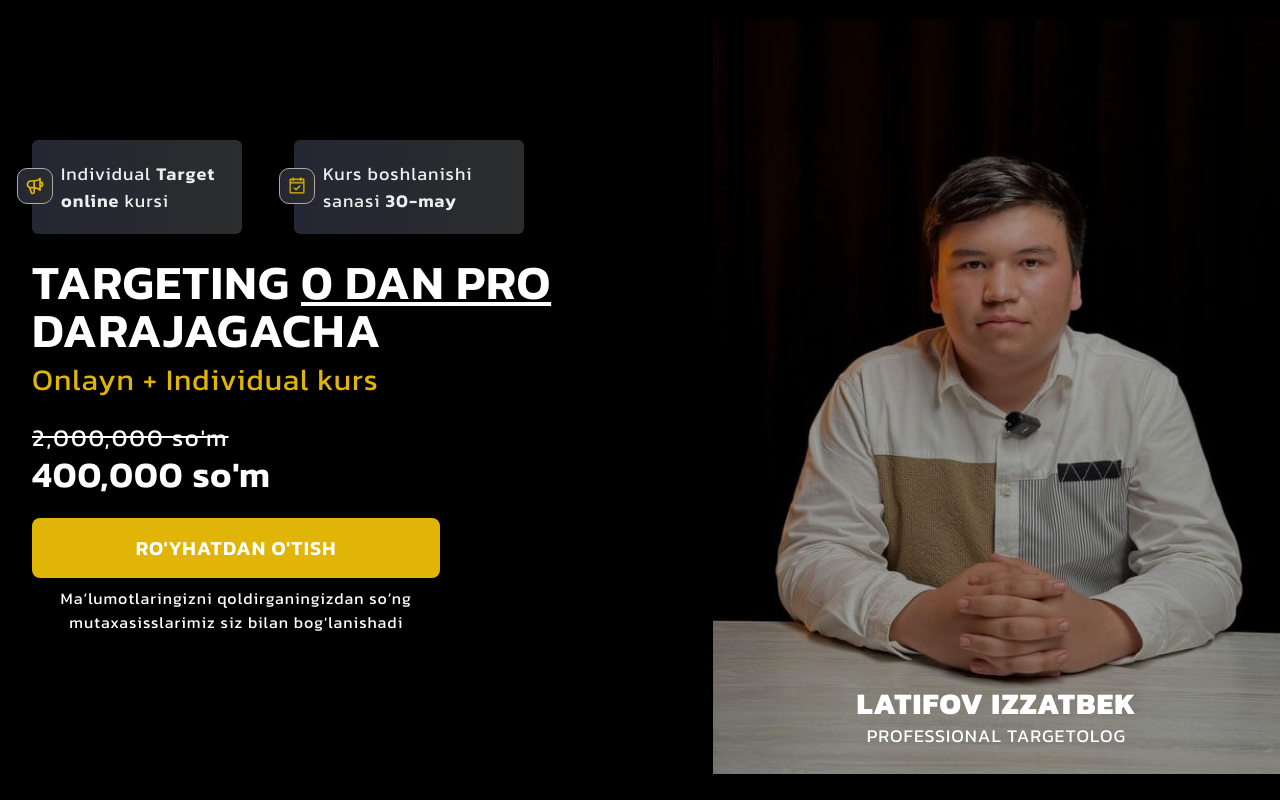
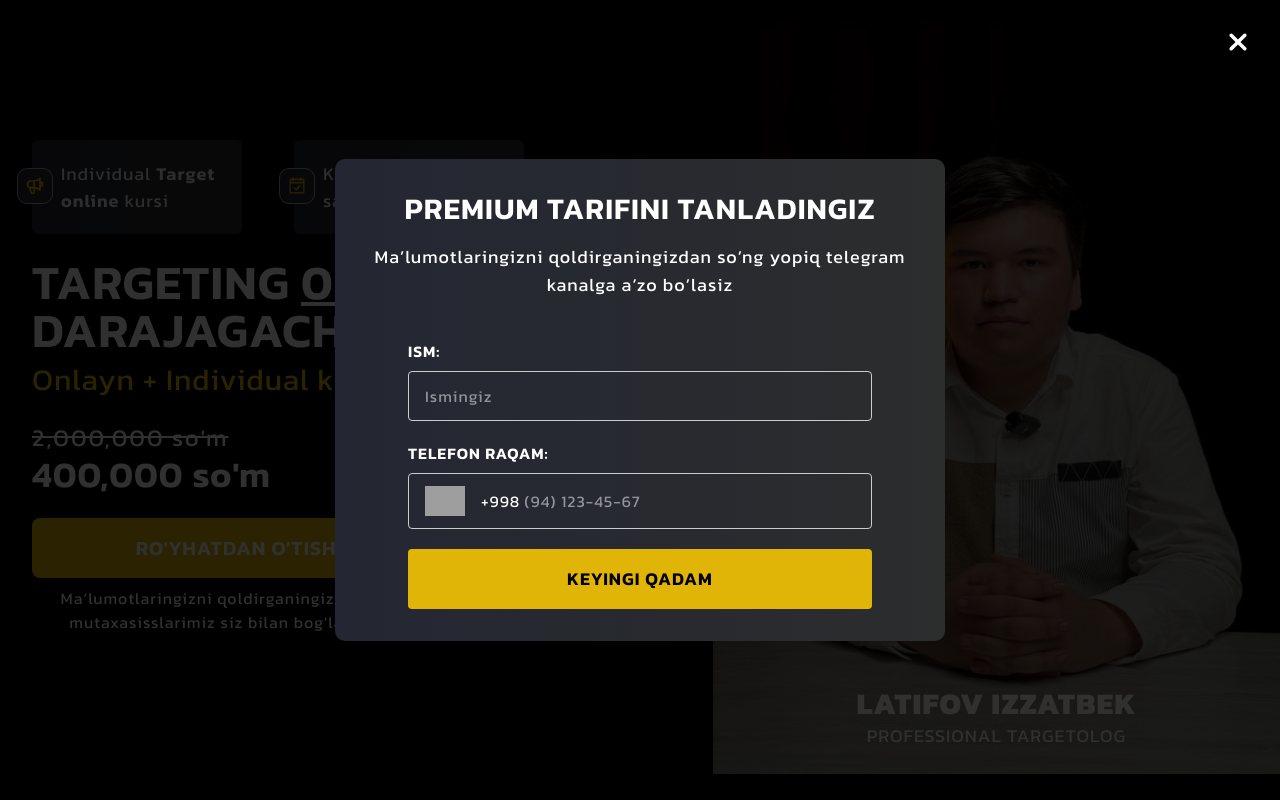
Before and after one commit to kenjayev/digital-course, a React (Vite) app: page / in a window 1280 px wide. Shown: the top 800 px of the page. Built offline with nearby package versions, Linux system fonts and the light colour scheme; grey boxes are pictures that could not be loaded.

Commit message:
add modal

```diff
--- a/src/components/ContactForm.jsx
+++ b/src/components/ContactForm.jsx
@@ -14,10 +14,9 @@ const ContactForm = () => {
     // console.log(e.target.firstName.value);
     const firstName = e.target.firstName.value;
     const telNumber = e.target.telNumber.value;
-    const option = e.target.tarif.value;
-    if (option === "default") return toast.error("Tarifni ham tanlang");
+    const desc = e.target.desc.value;
 
-    const text = `<b>${option}</b>: \n <b>Ismi:</b> ${firstName} \n <b>Tel:</b> <u>+${telNumber}</u> `;
+    const text = `<b>Ismi:</b> ${firstName} \n<b>Tel:</b> <u>+${telNumber}</u> \n\n<b>Murojat: </b> <code>${desc}</code> `;
 
     axios({
       url: url,
@@ -90,35 +89,16 @@ const ContactForm = () => {
           </label>
           <label className="mb-5 block">
             <span className="block text-base font-semibold mb-2 uppercase">
-              Tarifni tanlang:
+              Savolinizni yozing:
             </span>
-            <select
-              name="tarif"
-              id="tarif"
-              className="text-lg font-semibold block w-full border-1 border-[#ccc] px-4 py-3 rounded-sm outline-none"
-              defaultValue={"default"}
+            <textarea
+              className="block w-full border-1 border-[#ccc] px-4 py-3 rounded-sm outline-none"
+              name="desc"
+              id="desc"
+              rows="3"
               required
-            >
-              <option
-                className="text-black font-semibold font-lg"
-                disabled
-                value="default"
-              >
-                Tarifni tanlang
-              </option>
-              <option
-                className="text-black font-semibold font-lg"
-                value="standart"
-              >
-                Standart
-              </option>
-              <option
-                className="text-black font-semibold font-lg"
-                value="premium"
-              >
-                Premium
-              </option>
-            </select>
+              placeholder="Savolingiz yoki taklifingizni yozing"
+            ></textarea>
           </label>
           <button className="block w-full rounded-sm md:text-lg p-4 text-base text-center font-semibold uppercase bg-gold hover:bg-goldH hover:opacity-90 transition-all duration-150 text-black cursor-pointer">
             Yuborish
--- /dev/null
+++ b/src/components/Modal.jsx
@@ -0,0 +1,225 @@
+import axios from "axios";
+import React, { useState } from "react";
+import { toast } from "react-hot-toast";
+
+const Modal = ({ plan, closeModal }) => {
+  const [isLoading, setIsLoading] = useState(false);
+  const [allSended, setAllSended] = useState(false);
+  const [allData, setAllData] = useState({});
+
+  const sendMessage = async (e) => {
+    e.preventDefault();
+
+    if (!allData.telNumber && !allData.firstName) {
+      return setAllData({
+        telNumber: e.target.telNumber.value,
+        firstName: e.target.firstName.value,
+      });
+    }
+    setIsLoading(true);
+
+    const file = e.target.screenPay.files[0];
+    const token = "7922668080:AAEUM61mCz7R_pAAtf8mSi00g3xHNXtnAoM";
+    const chat_ID = "617030856";
+    const url = `https://api.telegram.org/bot${token}/sendPhoto`;
+
+    const formData = new FormData();
+    formData.append("chat_id", chat_ID);
+    formData.append(
+      "caption",
+      `<b>${plan.toLowerCase()}:</b> \n<b>Ismi:</b> ${
+        allData.firstName
+      } \n<b>Tel:</b> <u>+998${allData.telNumber}</u>`
+    );
+    formData.append("parse_mode", "HTML");
+    formData.append("photo", file);
+
+    axios({
+      url: url,
+      method: "POST",
+      data: formData,
+    })
+      .then(() => {
+        toast.success("Xabaringiz yuborildi");
+        setAllSended(true);
+      })
+      .catch(() => {
+        toast.error("Yuborishda xatolik");
+      })
+      .finally(() => {
+        setIsLoading(false);
+      });
+    e.target.reset();
+  };
+
+  const closeModalHandler = () => {
+    closeModal(null);
+  };
+
+  return (
+    <div className="fixed z-99 top-0 left-0 bottom-0 right-0 bg-transparent flex items-center justify-center">
+      <div
+        onClick={closeModalHandler}
+        className="absolute top-0 left-0 bottom-0 right-0 bg-[#000000cf]"
+      >
+        <p
+          className={`absolute top-7 right-7 min-w-4  w-4 h-4 min-h-4 sm:min-w-5 sm:min-h-5 md:w-7 md:h-7 origin-center text-3xl md:text-4xl rotate-45 cursor-pointer`}
+        >
+          <img
+            className="min-w-4 min-h-4 sm:min-w-5 sm:min-h-5 md:w-7 md:h-7"
+            src="/img/icon/plus.svg"
+            alt=""
+          />
+        </p>
+      </div>
+
+      <div className="w-[90%] sm:w-[80%] md:w-[80%] lg:w-[60%] max-w-[610px] m-auto p-8 rounded-[10px] relative text-center text-white bg-gradient-to-r from-[#242633] to-[#2c2d2d]">
+        {allSended ? (
+          <>
+            <p className="text-lg sm:text-xl lg:text-2xl mb-10">
+              Kartalardan biriga to'lov qilib bo'lgan bo'lsangiz Adminga
+              yozishingiz mumkin
+            </p>
+            <a
+              href="https://t.me/kenjayevAzizbek"
+              target="_blank"
+              onClick={closeModalHandler}
+              className="block w-full rounded-sm md:text-lg p-4 text-base text-center font-semibold uppercase bg-gold hover:bg-goldH hover:opacity-90 transition-all duration-150 text-black cursor-pointer"
+            >
+              Adminga yozish
+            </a>
+          </>
+        ) : (
+          <>
+            <h2 className="font-semibold uppercase mb-2 md:mb-3 lg:mb-4 text-2xl sm:text-3xl">
+              {plan} tarifini tanladingiz
+            </h2>
+            <p className="text-sm sm:text-base lg:text-lg mb-10">
+              Ma’lumotlaringizni qoldirganingizdan so’ng yopiq telegram kanalga
+              a’zo bo’lasiz
+            </p>
+            <form
+              onSubmit={sendMessage}
+              className="w-full md:w-[85%] text-start m-auto"
+            >
+              {!allData.firstName ? (
+                <SendUserData />
+              ) : (
+                <SendPayPhoto isLoading={isLoading} />
+              )}
+            </form>
+          </>
+        )}
+      </div>
+    </div>
+  );
+};
+
+export default Modal;
+
+const SendUserData = () => {
+  return (
+    <>
+      <label className="mb-5 block">
+        <span className="block text-base font-semibold mb-2 uppercase">
+          Ism:
+        </span>
+        <input
+          type="text"
+          placeholder="Ismingiz"
+          name="firstName"
+          id="firstName"
+          className="block w-full border-1 border-[#ccc] px-4 py-3 rounded-sm outline-none"
+          required
+        />
+      </label>
+      <label className="mb-5 block">
+        <span className="block text-base font-semibold mb-2 uppercase">
+          Telefon raqam:
+        </span>
+        <div className="flex gap-1 items-center w-full border-1 border-[#ccc] px-4 py-3 rounded-sm">
+          <img
+            className="w-[45px] mr-3 h-[30px]"
+            src="https://purecatamphetamine.github.io/country-flag-icons/3x2/UZ.svg"
+            alt=""
+          />
+          <span>+998</span>
+          <input
+            type="number"
+            name="telNumber"
+            id="telNumber"
+            className="w-full rounded-sm outline-none"
+            placeholder="(94) 123-45-67"
+            required
+          />
+        </div>
+      </label>
+      <button className="block w-full rounded-sm md:text-lg p-4 text-base text-center font-semibold uppercase bg-gold hover:bg-goldH hover:opacity-90 transition-all duration-150 text-black cursor-pointer">
+        Keyingi qadam
+      </button>
+    </>
+  );
+};
+
+const SendPayPhoto = ({ isLoading }) => {
+  const [cardType, setCardType] = useState("humo");
+  const changeCard = (e) => {
+    setCardType(e.target.value);
+  };
+  return (
+    <>
+      <label className="mb-5 block">
+        <span className="block text-base font-semibold mb-2 uppercase">
+          Karta raqam:
+        </span>
+        <select
+          name="cardType"
+          id="cardType"
+          onChange={changeCard}
+          className="text-lg font-semibold block w-full border-1 border-[#ccc] px-4 py-3 mb-8 rounded-sm outline-none"
+          defaultValue={"humo"}
+          required
+        >
+          <option className="text-black font-semibold font-lg" value="humo">
+            Humo
+          </option>
+          <option className="text-black font-semibold font-lg" value="uzcard">
+            Uzcard
+          </option>
+        </select>
+        <div className="mb-9">
+          <div className="mb-2 flex justify-between items-center text-lg sm:text-xl md:text-3xl block w-full border-1 border-[#ccc] px-4 py-3 rounded-sm">
+            <span>
+              {cardType === "humo" && "9860246601489635"}
+              {cardType === "uzcard" && "8600030426257592"}
+            </span>
+            <img src="/img/icon/chanel.svg" alt="" />
+          </div>
+          <p>Latifov Izzatbek</p>
+        </div>
+      </label>
+
+      <label className="mb-5 block">
+        <span className="block text-base font-semibold mb-2 uppercase">
+          Pul o'tkazilganligi skrenshotini joylang:
+        </span>
+        <input
+          type="file"
+          accept=".jpg, .jpeg, .png"
+          name="screenPay"
+          id="screenPay"
+          className="block w-full border-1 border-[#ccc] px-4 py-3 rounded-sm outline-none"
+          required
+        />
+      </label>
+      <button
+        disabled={isLoading}
+        className={`block w-full rounded-sm md:text-lg p-4 text-base text-center font-semibold uppercase bg-gold hover:bg-goldH hover:opacity-90 transition-all duration-150 text-black ${
+          isLoading ? "cursor-wait" : "cursor-pointer"
+        } `}
+      >
+        {isLoading ? "Loading..." : "Yuborish"}
+      </button>
+    </>
+  );
+};
--- a/src/components/Plane.jsx
+++ b/src/components/Plane.jsx
@@ -1,7 +1,12 @@
+import { useState } from "react";
+import Modal from "./Modal";
+
 const Plane = () => {
+  const [modalPlane, setModalPlane] = useState("premium");
   const bgGradient = "bg-gradient-to-r from-[#242633] to-[#2c2d2d]";
   return (
     <div className="pt-[40px]" id="coursePlan">
+      {modalPlane && <Modal plan={modalPlane} closeModal={setModalPlane} />}
       <h2 className="text-center text-white font-semibold uppercase mb-6 md:mb-8 lg:mb-10 text-3xl sm:text-3xl md:text-4xl lg:text-5xl">
         Ta'riflar
       </h2>
@@ -89,8 +94,11 @@ const Plane = () => {
             <p className="text-3xl md:text-4xl font-semibold mb-4">
               400,000 so'm
             </p>
-            <button className="py-4 mb-3 block max-w-[300px] min-w-[210px] w-[80%] rounded-lg m-auto text-sm sm:text-base md:text-lg font-semibold uppercase bg-gold hover:bg-goldH hover:opacity-90 transition-all duration-150 text-white cursor-pointer">
-              tarifini tanlash
+            <button
+              onClick={() => setModalPlane("standart")}
+              className="py-4 mb-3 block max-w-[300px] min-w-[210px] w-[80%] rounded-lg m-auto text-sm sm:text-base md:text-lg font-semibold uppercase bg-gold hover:bg-goldH hover:opacity-90 transition-all duration-150 text-white cursor-pointer"
+            >
+              standartni tanlash
             </button>
             <p className="uppercase text-lg">Onlayn: 300 ta joy</p>
           </div>
@@ -194,8 +202,11 @@ const Plane = () => {
             <p className="text-3xl md:text-4xl font-semibold mb-4">
               1,000,000 so'm
             </p>
-            <button className="py-4 mb-3 block max-w-[300px] min-w-[210px] w-[80%] rounded-lg m-auto text-sm sm:text-base md:text-lg font-semibold uppercase bg-[#9163e7] text-white cursor-pointer">
-              tarifini tanlash
+            <button
+              onClick={() => setModalPlane("premium")}
+              className="py-4 mb-3 block max-w-[300px] min-w-[210px] w-[80%] rounded-lg m-auto text-sm sm:text-base md:text-lg font-semibold uppercase bg-[#9163e7] text-white cursor-pointer"
+            >
+              Premiumni tanlash
             </button>
             <p className="uppercase text-lg">Onlayn: 20 ta joy</p>
           </div>
--- a/src/index.css
+++ b/src/index.css
@@ -4,7 +4,9 @@
   font-family: "Kanit", sans-serif;
   letter-spacing: 1px;
 }
-
+html {
+  scroll-behavior: smooth;
+}
 @theme {
   --font-montserrat: "Times New Roman", Times, serif;
   --color-customWhite: #eee;
```
